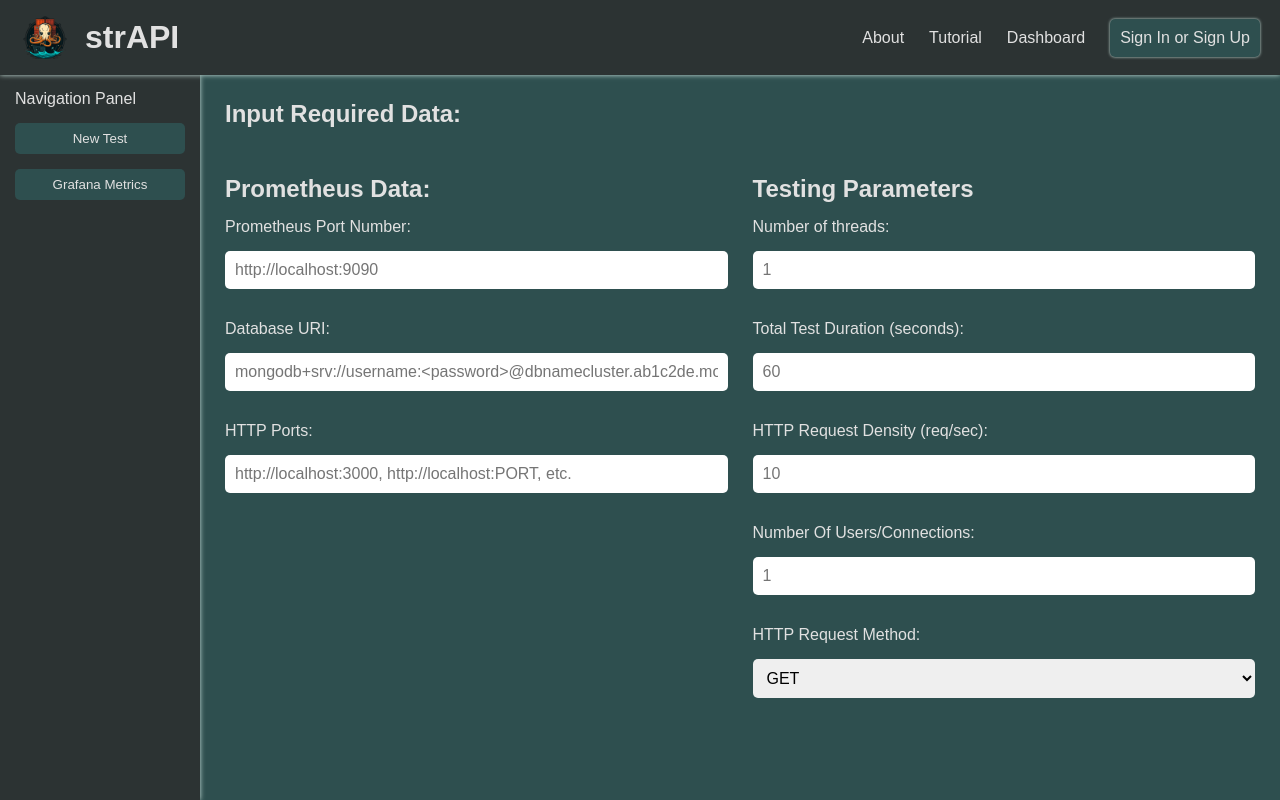
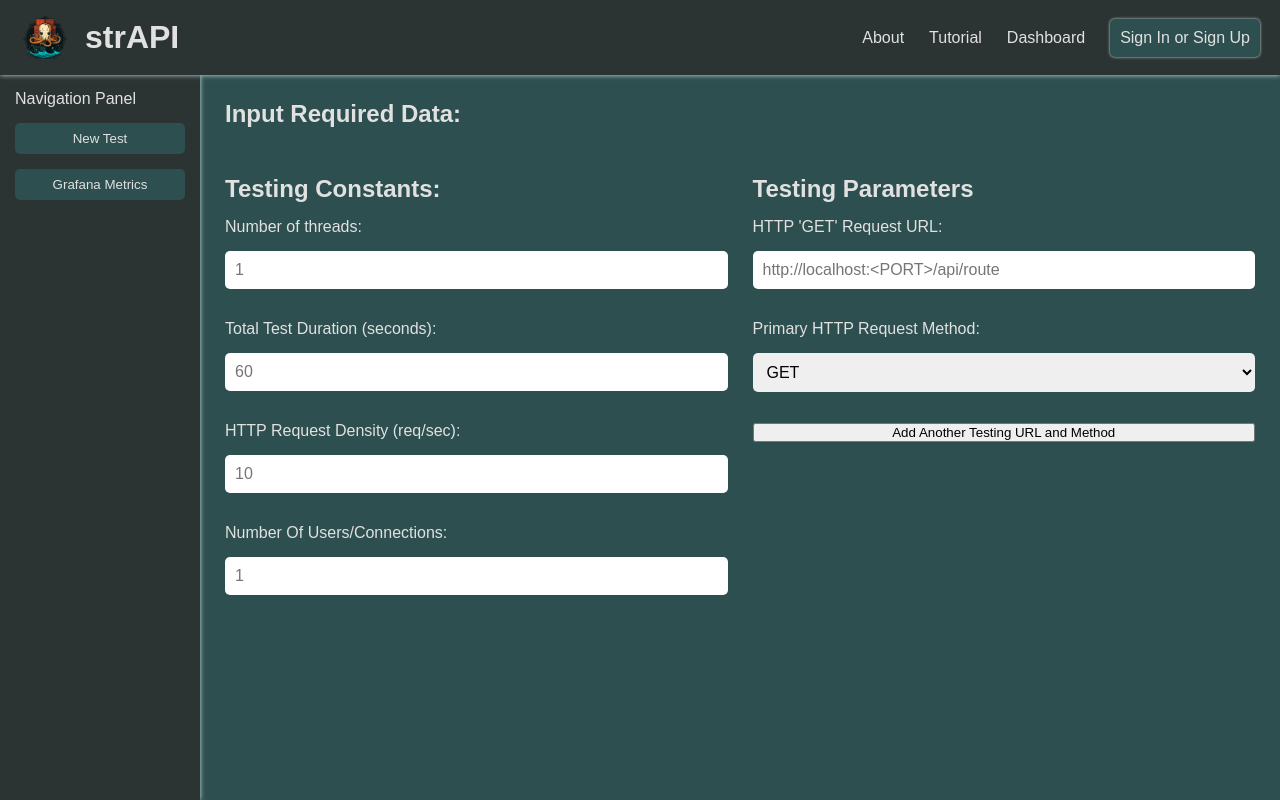
Before and after one commit to oslabs-beta/strapi, a Next.js app in the folder client/: page /dashboard in a window 1280 px wide. Built offline with nearby package versions, Linux system fonts and the light colour scheme.

Commit message:
Pushing up working pages for the strAPI integration

```diff
--- a/client/components/Header/Header.tsx
+++ b/client/components/Header/Header.tsx
@@ -25,6 +25,7 @@ const Header = () => {
         </Link>
         <Link className={styles.link} href="/login">
           <button
+            disabled
             className={`${styles.signin} ${utilStyles.bgDarkgreen} ${utilStyles.btnBoxShadow}`}
           >
             Sign In or Sign Up
--- a/client/src/pages/dashboard/index.tsx
+++ b/client/src/pages/dashboard/index.tsx
@@ -2,8 +2,10 @@ import React from 'react';
 import Head from 'next/head';
 import styles from './dashboard.module.css';
 import DashLayout from './layout';
+import { useState } from 'react';
 
-const index = ({ children }) => {
+const index = () => {
+  const [tests, setTests] = useState([]);
   return (
     <DashLayout>
       <Head>
@@ -11,33 +13,8 @@ const index = ({ children }) => {
       </Head>
       <main className={styles.inputContainer}>
         <h1 className={styles.h1}>Input Required Data:</h1>
-        <form id="prometheus-form" className={styles.inputDataForm}>
-          <h1>Prometheus Data:</h1>
-          <label>Prometheus Port Number:</label>
-          <input
-            id="prom-port"
-            className={styles.input}
-            type="text"
-            placeholder="http://localhost:9090"
-          />
-          <label>Database URI:</label>
-          <input
-            id="db-uri"
-            className={styles.input}
-            type="text"
-            placeholder="mongodb+srv://username:<password>@dbnamecluster.ab1c2de.mongodb.net/?retryWrites=true&w=majority"
-          />
-          <label>HTTP Ports:</label>
-          <input
-            id="http-port"
-            className={styles.input}
-            type="text"
-            placeholder="http://localhost:3000, http://localhost:PORT, etc."
-          />
-        </form>
-
-        <form id="testing-params" className={styles.inputDataForm}>
-          <h1>Testing Parameters</h1>
+        <form id="testing-constants" className={styles.inputDataForm}>
+          <h1 className={styles.h1}>Testing Constants:</h1>
           <label>Number of threads:</label>
           <input
             id="number-of-threads"
@@ -66,11 +43,30 @@ const index = ({ children }) => {
             type="text"
             placeholder="1"
           />
-          <label>HTTP Request Method:</label>
+        </form>
+
+        <form id="testing-params" className={styles.inputDataForm}>
+          <h1>Testing Parameters</h1>
+          <label>HTTP 'GET' Request URL:</label>
+          <input
+            id="http-url"
+            className={styles.input}
+            type="text"
+            placeholder="http://localhost:<PORT>/api/route"
+          />
+          <label>Primary HTTP Request Method:</label>
           <select className={styles.input} name="choose-method" id="method">
             <option value="GET">GET</option>
             <option value="POST">POST</option>
           </select>
+          <button style={{ color: 'black' }}>
+            Add Another Testing URL and Method
+          </button>
+          {/* <label>Secondary HTTP Request Method:</label>
+          <select className={styles.input} name="choose-method" id="method">
+            <option value="GET">GET</option>
+            <option value="POST">POST</option>
+          </select> */}
         </form>
       </main>
     </DashLayout>
```
Also changed, not shown: client/components/Panel/Panel.tsx (added, +8 -0 lines), client/components/TestParams/TestParams.tsx (added, +7 -0 lines).
